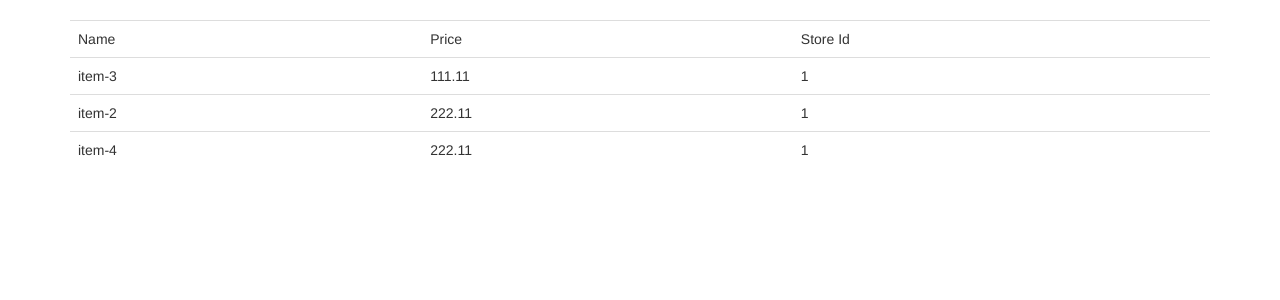
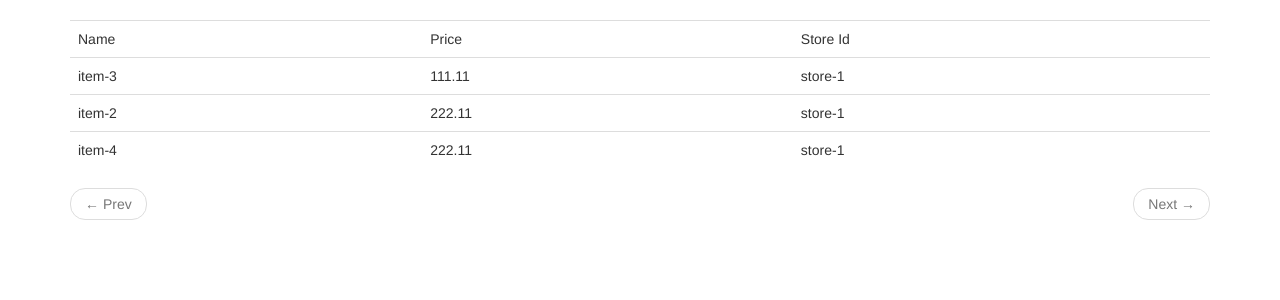
Before and after one commit to bonowg/flask-app, a Flask app: page /itemspage in a window 1280 px wide. Shown: the part 52-352 px from the top of the page. Run offline with Flask 2, Linux system fonts and the light colour scheme; a user stored in the database is signed in; data comes from the database, SQL or seed files in the repository; parts of the project's set-up code (start-up, migrations or seed data) failed here and were passed over; some libraries are stand-ins or nearby versions.

Commit message:
pagination

```diff
--- a/app/mod_items/views.py
+++ b/app/mod_items/views.py
@@ -1,6 +1,6 @@
-from flask import Blueprint, render_template
+from flask import Blueprint, render_template, request, url_for
 from flask_login import login_required
-
+from config import Config
 from app.mod_items import ItemModel
 
 items_page = Blueprint('items_page', __name__, template_folder='templates')
@@ -9,5 +9,13 @@ items_page = Blueprint('items_page', __name__, template_folder='templates')
 @items_page.route('/itemspage')
 @login_required
 def items_show():
-    items = [item for item in ItemModel.query.all()]
-    return render_template('items/items.html', title='Items page', items=items)
+    page = request.args.get('page', 1, type=int)
+
+    items = ItemModel.query.order_by(ItemModel.id.asc()).paginate(page, Config.ITEMS_PER_PAGE, False)
+
+    next_url = url_for('items_page.items_show', page=items.next_num) \
+        if items.has_next else None
+    prev_url = url_for('items_page.items_show', page=items.prev_num) \
+        if items.has_prev else None
+    return render_template('items/items.html', title='Items page', items=items.items,
+                          next_url=next_url, prev_url=prev_url)
--- a/app/templates/items/item.html
+++ b/app/templates/items/item.html
@@ -1,3 +1,3 @@
 <td>{{ item.name }}</td>
 <td>{{ item.price }}</td>
-<td>{{ item.store_id }}</td>
+<td>{{ item.store.name }}</td>
--- a/app/templates/items/items.html
+++ b/app/templates/items/items.html
@@ -19,8 +19,22 @@
                     {% include 'items/item.html' %}
                 </tr>
             {% endfor %}
+
             </table>
         </div>
-
+        <nav aria-label="...">
+                    <ul class="pager">
+                        <li class="previous{% if not prev_url %} disabled{% endif %}">
+                            <a href="{{ prev_url or '#' }}">
+                                <span aria-hidden="true">&larr;</span> Prev
+                            </a>
+                        </li>
+                        <li class="next{% if not next_url %} disabled{% endif %}">
+                            <a href="{{ next_url or '#' }}">
+                                Next <span aria-hidden="true">&rarr;</span>
+                            </a>
+                        </li>
+                    </ul>
+                  </nav>
     {% endif %}
 {% endblock %}
--- a/config.py
+++ b/config.py
@@ -23,3 +23,5 @@ class Config(object):
     # incoming requests using one and performing background
     # operations using the other.
     THREADS_PER_PAGE = 2
+
+    ITEMS_PER_PAGE = 10
```
